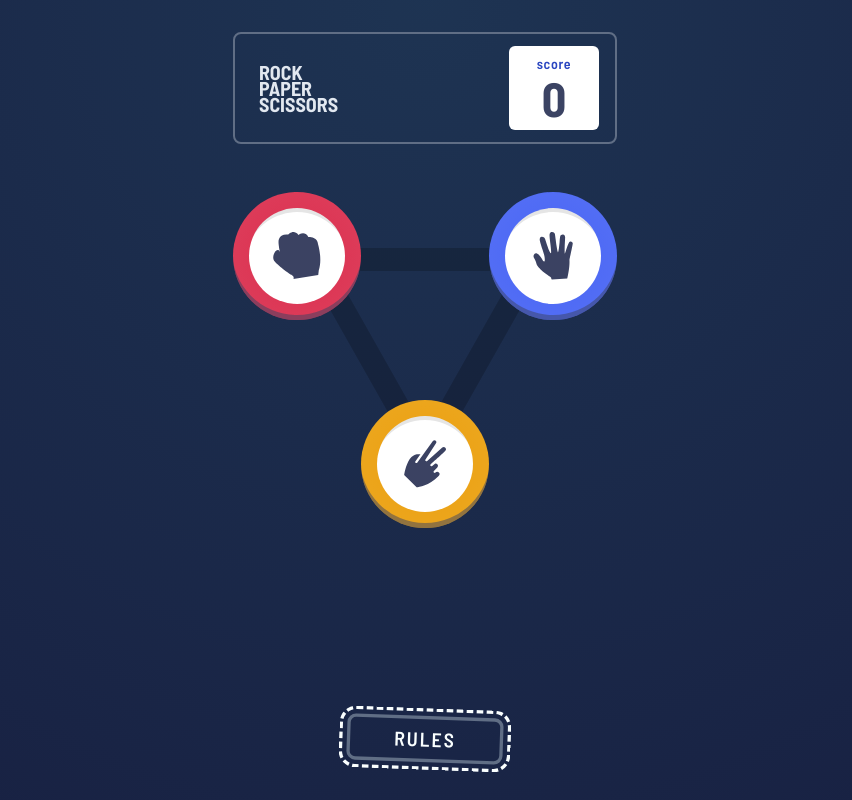
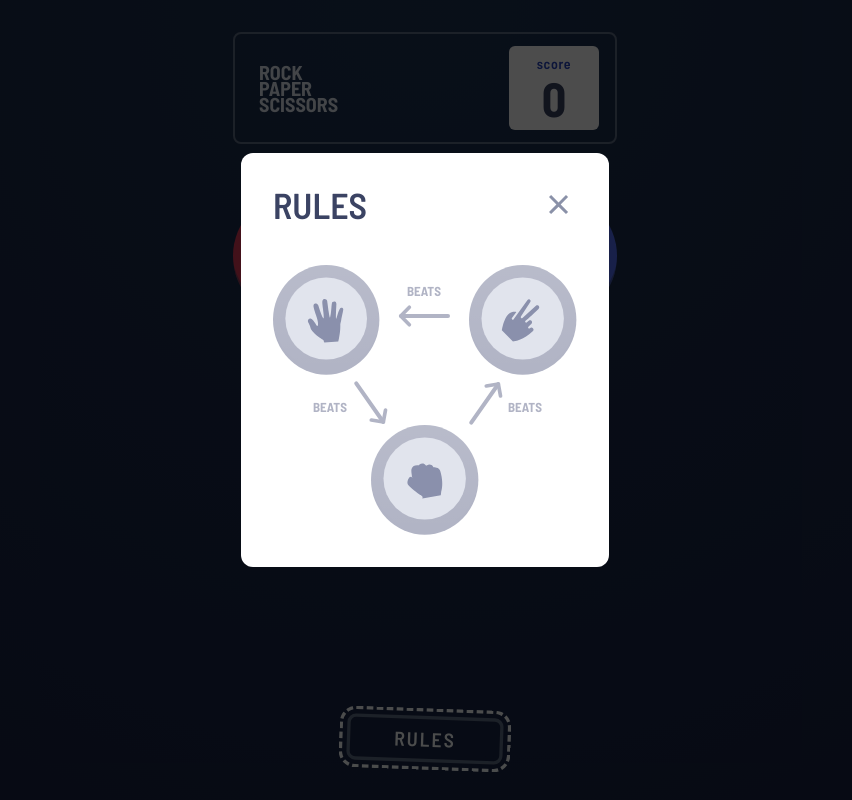
Before and after one commit to teziovsky/rock-paper-scissors, a SvelteKit app: page / in a window 1280 px wide. Both pictures are taken after a click on the button "RULES". Shown: the whole page, without its empty margins (215-1067 px from the left). Built offline with nearby package versions, Linux system fonts and the light colour scheme.

Commit message:
feat: implement rules modal component TEZ-91

```diff
--- /dev/null
+++ b/src/components/Rules.svelte
@@ -0,0 +1,201 @@
+<script lang="ts">
+	import { fade, fly } from 'svelte/transition';
+	import { createEventDispatcher, onDestroy } from 'svelte';
+
+	const dispatch = createEventDispatcher();
+
+	export let showRules: boolean = false;
+
+	function close() {
+		dispatch('close', {
+			showRules: false
+		});
+	}
+
+	let modal: HTMLDivElement;
+
+	function handleKeydown(e: KeyboardEvent) {
+		if (e.key === 'Escape') {
+			close();
+			return;
+		}
+
+		// Focus trap
+		if (showRules && e.key === 'Tab') {
+			const nodes = modal.querySelectorAll('*') as NodeListOf<HTMLElement>;
+			const tabbable = Array.from(nodes).filter((n) => n.tabIndex >= 0);
+
+			const activeElement = document.activeElement as HTMLElement;
+			if (!activeElement) return;
+			let index = tabbable.indexOf(activeElement);
+			if (index === -1 && e.shiftKey) index = 0;
+
+			index += tabbable.length + (e.shiftKey ? -1 : 1);
+			index %= tabbable.length;
+
+			tabbable[index].focus();
+			e.preventDefault();
+		}
+	}
+
+	const previouslyFocused = (typeof document !== 'undefined' && document.activeElement) as
+		| HTMLElement
+		| false
+		| null;
+
+	if (previouslyFocused) {
+		onDestroy(() => {
+			previouslyFocused.focus();
+		});
+	}
+</script>
+
+<svelte:window on:keydown={handleKeydown} />
+
+{#if showRules}
+	<div
+		transition:fade={{ duration: 250 }}
+		class="fixed inset-0 z-40 bg-black/70"
+		on:keyup={(e) => e.key === 'Enter' && close()}
+		on:click={close}
+	/>
+{/if}
+
+{#if showRules}
+	<div
+		transition:fly={{ y: 100, duration: 500 }}
+		class="fixed flex items-center justify-center inset-0 md:right-auto md:bottom-auto flex-col gap-10 z-50 md:top-[45%] bg-white p-8 md:rounded-xl md:-translate-y-1/2 md:left-1/2 md:-translate-x-1/2"
+		role="dialog"
+		aria-modal="true"
+		bind:this={modal}
+	>
+		<div class="flex items-center justify-between w-full">
+			<h2
+				class="absolute md:top-[unset] md:left-[unset] md:translate-x-[unset] md:translate-y-[unset] text-4xl text-center uppercase -translate-x-1/2 -translate-y-1/2 top-1/4 left-1/2 md:static md:text-left text-dark"
+			>
+				rules
+			</h2>
+			<button
+				class="absolute md:static md:left-[unset] md:translate-x-0 md:bottom-[unset] p-2 transition-colors -translate-x-1/2 rounded-lg text-grey enabled:hover:text-dark enabled:focus-within:text-dark enabled:focus-within:outline-dashed enabled:focus-within:outline-dark enabled:focus-within:outline-offset-4 enabled:focus-within:outline-[3px] bottom-16 left-1/2"
+				on:click={close}
+			>
+				<svg xmlns="http://www.w3.org/2000/svg" viewBox="0 0 20 20" width="20" height="20">
+					<path
+						fill="currentColor"
+						fill-rule="evenodd"
+						d="M16.97 0l2.122 2.121-7.425 7.425 7.425 7.425-2.121 2.12-7.425-7.424-7.425 7.425L0 16.97l7.425-7.425L0 2.121 2.121 0l7.425 7.425L16.971 0z"
+					/>
+				</svg>
+			</button>
+		</div>
+
+		<svg
+			xmlns="http://www.w3.org/2000/svg"
+			class="w-full"
+			viewBox="0 0 304 270"
+			width="304"
+			height="270"
+		>
+			<defs>
+				<linearGradient id="a" x1="50%" x2="50%" y1="0%" y2="100%">
+					<stop offset="0%" stop-color="#FFF" stop-opacity=".097" />
+					<stop offset="100%" stop-color="#FFF" stop-opacity="0" />
+				</linearGradient>
+				<linearGradient id="b" x1="50%" x2="50%" y1="0%" y2="100%">
+					<stop offset="0%" stop-color="#FFF" stop-opacity=".097" />
+					<stop offset="100%" stop-color="#FFF" stop-opacity="0" />
+				</linearGradient>
+			</defs>
+			<g fill="none" fill-rule="evenodd">
+				<ellipse cx="53.189" cy="54.815" fill="#B1B4C5" rx="53.189" ry="54.815" />
+				<ellipse cx="53.189" cy="52.385" fill="url(#a)" rx="53.189" ry="52.385" />
+				<g transform="translate(12.357 12.421)">
+					<ellipse cx="40.832" cy="41.044" fill="#E1E4ED" rx="40.832" ry="41.044" />
+					<path
+						fill="#8A90AC"
+						fill-rule="nonzero"
+						d="M56.697 30.417a2.125 2.125 0 00-.904-.146c-.417.03-.755.201-.955.481-1.177 1.666-2.141 4.81-2.919 7.337-.357 1.169-.836 2.733-1.183 3.475-.362-2.08.047-9.697.206-12.63l.002-.047c.11-2.038.125-2.396.1-2.553-.174-1.118-.618-1.852-1.319-2.18-.708-.333-1.629-.186-2.62.417-.497.303-.635 1.345-1.061 6.067l-.002.02c-.235 2.595-.776 8.568-1.441 9.563-.75-1.392-1.784-9.3-2.23-12.722-.312-2.397-.494-3.774-.616-4.19-.257-.87-1.343-1.611-2.418-1.653-.895-.044-1.629.415-1.98 1.214-.655.736-.423 3.179.302 8.964.344 2.754 1.056 8.441.608 9.08-.893-.099-2.427-3.661-4.559-10.592-.598-1.942-.783-2.525-.967-2.78-.362-.891-1.593-1.578-2.696-1.5a2.314 2.314 0 00-.277.036c-.578.116-1.896.653-1.615 3.13.779 3.435 1.624 5.957 2.445 8.405l.016.05c.491 1.465.955 2.85 1.387 4.388 1.016 3.63.621 5.882.616 5.907-.034.232-.105.374-.211.423a.405.405 0 01-.143.033c-.322.023-.805-.193-1.055-.333-.568-1.098-3.4-6.33-5.967-7.055L25.15 41l-.093.008c-.942.09-1.634.45-2.057 1.068-.67.978-.393 2.224-.325 2.474l.038.09c.02.037 2.079 3.825 2.397 5.587.275 1.511 1.696 3.148 2.838 4.464l.047.054c.373.43.695.802.948 1.146 3.316 3.492 8.558 6.428 8.601 6.452.654.487 1.018.958 1.056 1.363a.595.595 0 01-.117.43l-.114.12.725.711 13.832-.98.59-2.73c1.823-7.705 1.442-14.275 1.436-14.319.007-.242.518-2.58.93-4.468l.011-.048c.82-3.763 1.838-8.444 2.034-10.225.085-.761-.398-1.46-1.23-1.779z"
+					/>
+				</g>
+				<g transform="translate(196)">
+					<ellipse cx="53.686" cy="54.815" fill="#B1B4C5" rx="53.686" ry="54.815" />
+					<ellipse cx="53.686" cy="52.385" fill="url(#b)" rx="53.686" ry="52.385" />
+					<g transform="translate(12.473 12.421)">
+						<ellipse cx="41.214" cy="41.044" fill="#E1E4ED" rx="41.214" ry="41.044" />
+						<path
+							fill="#8A90AC"
+							fill-rule="nonzero"
+							d="M30.455 40.692l4.451-6.234c-1.85-.307-5.248-.375-8.031 2.397-4.388 4.37-6.165 13.809-6.535 16.093l11.15 11.105c2.008-.17 10.896-1.353 19.46-9.881.09-.184 2.177-1.72.471-3.418-.814-.81-2.162-.796-2.993.033a1.051 1.051 0 01-1.497.015 1.04 1.04 0 01.015-1.49l3.026-3.014c1.538-1.532.089-4.116-2.058-3.495l-2.477 2.112a1.065 1.065 0 01-1.497-.103c-.384-.443-.302-1.114.135-1.492 8.654-7.562 7.39-6.65 12.958-11.848 2.08-1.725-.536-4.776-2.586-3.03L40.978 40.506a1.051 1.051 0 01-1.378-.015c-.445-.383-.455-.934-.164-1.37l9.395-14.545c1.373-1.852-1.33-3.91-2.776-2.042L32.164 41.881a1.05 1.05 0 01-1.47.255 1.02 1.02 0 01-.24-1.444z"
+						/>
+					</g>
+				</g>
+				<g transform="translate(98 160)">
+					<ellipse cx="53.686" cy="54.815" fill="#B1B4C5" rx="53.686" ry="54.815" />
+					<ellipse cx="53.686" cy="52.385" fill="url(#b)" rx="53.686" ry="52.385" />
+					<g transform="translate(12.473 12.421)">
+						<ellipse cx="41.214" cy="41.044" fill="#E1E4ED" rx="41.214" ry="41.044" />
+						<path
+							fill="#8A90AC"
+							fill-rule="nonzero"
+							d="M57.179 35.15c-.475-5.997-7.208-5.385-7.208-5.385-2.842-5.01-7.281-1.381-7.281-1.381-3.41-4.911-7.687-.36-7.687-.36-7.373-.796-7.087 5.234-7.087 5.234-.173 1.917 1.04 7.847 1.04 7.847-1.094-3.418-3.467-.581-3.467-.581-2.917 4.502-.721 6.967-.721 6.967 3.947 4.626 12.357 10.18 12.357 10.18 3.046 1.745 1.757 3.3 1.757 3.3l18.42-3.044.424-3.494c2.8-8.472-.547-19.284-.547-19.284z"
+						/>
+					</g>
+				</g>
+				<text
+					fill="#B1B4C5"
+					font-family="BarlowSemiCondensed-Bold, Barlow Semi Condensed"
+					font-size="13"
+					font-style="condensed"
+					font-weight="bold"
+				>
+					<tspan x="134" y="31">BEATS</tspan>
+				</text>
+				<text
+					fill="#B1B4C5"
+					font-family="BarlowSemiCondensed-Bold, Barlow Semi Condensed"
+					font-size="13"
+					font-style="condensed"
+					font-weight="bold"
+				>
+					<tspan x="40" y="147">BEATS</tspan>
+				</text>
+				<text
+					fill="#B1B4C5"
+					font-family="BarlowSemiCondensed-Bold, Barlow Semi Condensed"
+					font-size="13"
+					font-style="condensed"
+					font-weight="bold"
+				>
+					<tspan x="235" y="147">BEATS</tspan>
+				</text>
+				<g fill="#B1B4C5" transform="matrix(-1 0 0 1 177 39)">
+					<rect width="50" height="4" y="10" rx="2" />
+					<path
+						d="M41.963 2.015l8.59 8.728c.716.727.71 1.896-.013 2.616a1.833 1.833 0 01-2.6-.013l-8.59-8.728a1.855 1.855 0 01.013-2.616 1.833 1.833 0 012.6.013z"
+					/>
+					<path
+						d="M39.35 19.382l8.59-8.728a1.833 1.833 0 012.6-.013c.723.72.729 1.889.013 2.616l-8.59 8.728a1.833 1.833 0 01-2.6.013 1.855 1.855 0 01-.013-2.616z"
+					/>
+				</g>
+				<g fill="#B1B4C5" transform="scale(1 -1) rotate(-55 -82.574 -131.195)">
+					<rect width="50" height="4" y="10" rx="2" />
+					<path
+						d="M41.963 2.015l8.59 8.728c.716.727.71 1.896-.013 2.616a1.833 1.833 0 01-2.6-.013l-8.59-8.728a1.855 1.855 0 01.013-2.616 1.833 1.833 0 012.6.013z"
+					/>
+					<path
+						d="M39.35 19.382l8.59-8.728a1.833 1.833 0 012.6-.013c.723.72.729 1.889.013 2.616l-8.59 8.728a1.833 1.833 0 01-2.6.013 1.855 1.855 0 01-.013-2.616z"
+					/>
+				</g>
+				<g fill="#B1B4C5" transform="rotate(-55 240.022 -103.651)">
+					<rect width="50" height="4" y="10" rx="2" />
+					<path
+						d="M41.963 2.015l8.59 8.728c.716.727.71 1.896-.013 2.616a1.833 1.833 0 01-2.6-.013l-8.59-8.728a1.855 1.855 0 01.013-2.616 1.833 1.833 0 012.6.013z"
+					/>
+					<path
+						d="M39.35 19.382l8.59-8.728a1.833 1.833 0 012.6-.013c.723.72.729 1.889.013 2.616l-8.59 8.728a1.833 1.833 0 01-2.6.013 1.855 1.855 0 01-.013-2.616z"
+					/>
+				</g>
+			</g>
+		</svg>
+	</div>
+{/if}
```
